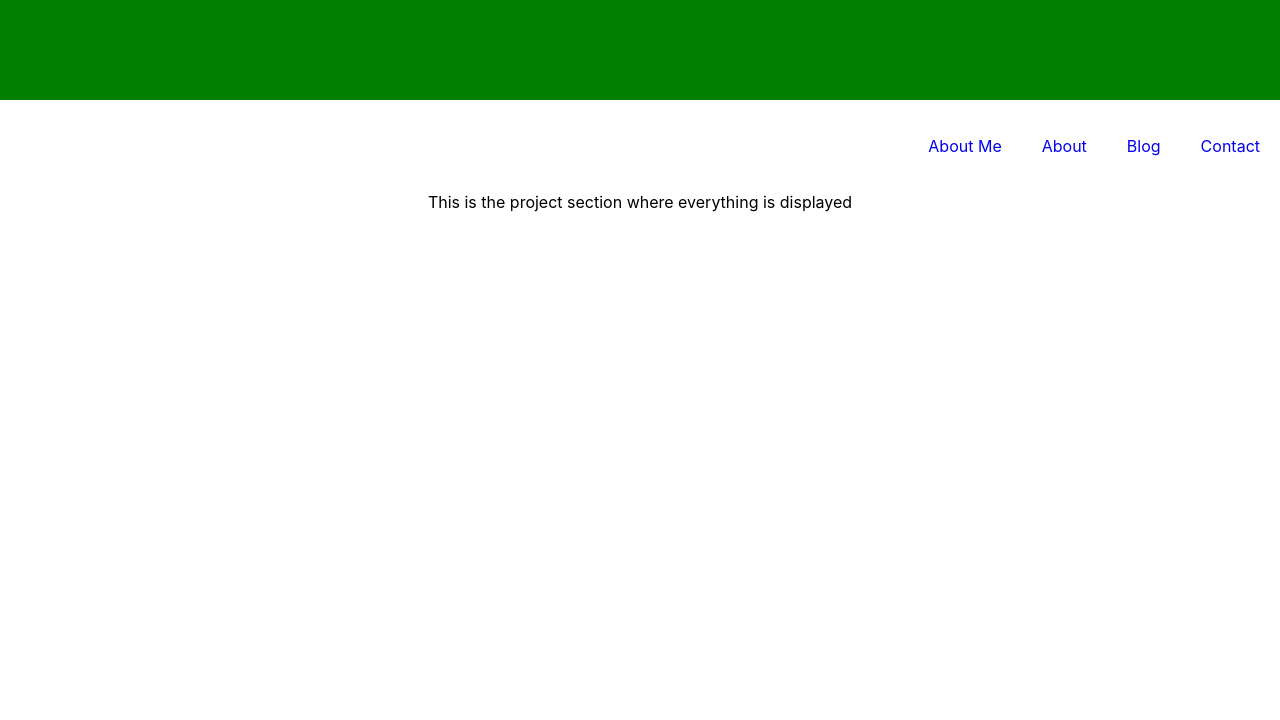
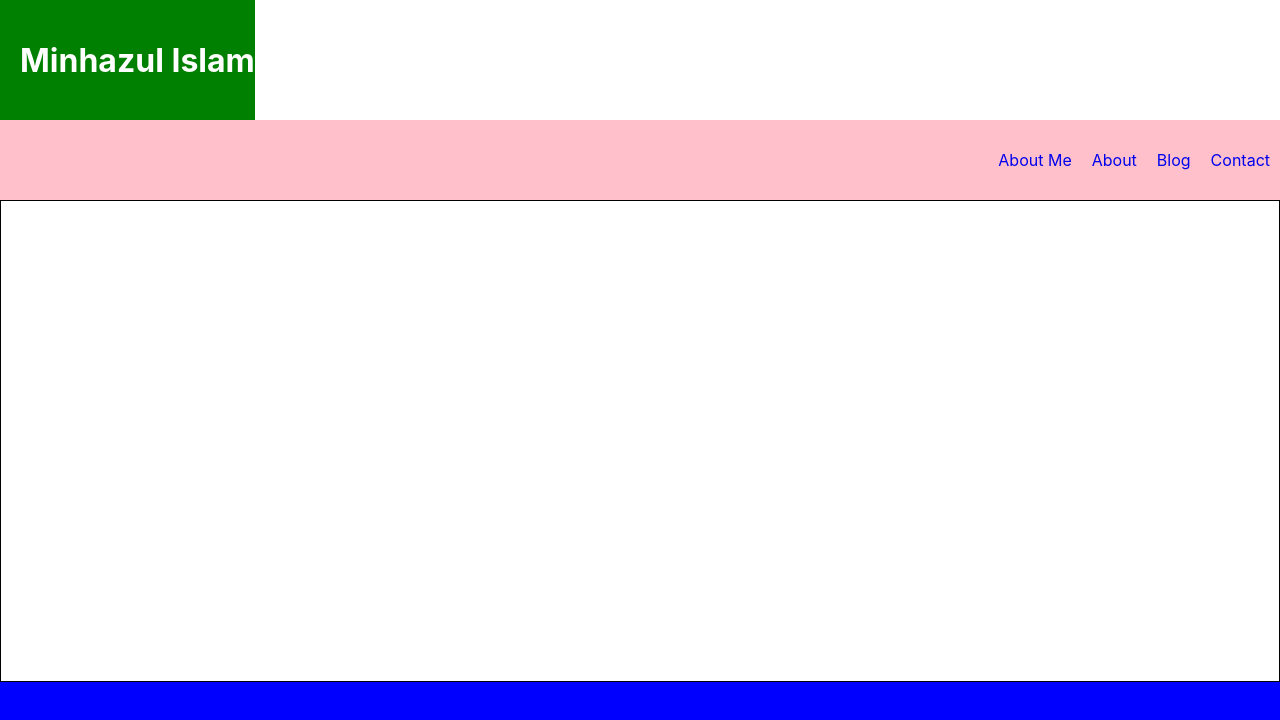
Before and after one commit to Tomal1/portfolio, a React (Create React App) app: page / in a window 1280 px wide. Shown: the top 720 px of the page. Built offline with nearby package versions, Linux system fonts and the light colour scheme.

Commit message:
portions between header, nav, project and footer distrubuted on css

```diff
--- a/src/App.js
+++ b/src/App.js
@@ -3,13 +3,15 @@ import './App.css';
 
 import Project from "./components/Project";
 import Navigation from "./components/Navigation";
-import Header from './components/Header';
+import Header from "./components/Header";
+import Footer from "./components/Footer";
 function App() {
   return (
     <div className="App">
       <Header/>
       <Navigation/>
       <Project/>
+      <Footer/>
     </div>
   );
 }
--- /dev/null
+++ b/src/components/Footer/footer.css
@@ -0,0 +1,4 @@
+.foot{
+    background-color: blue;
+    height: 15vh;
+}
--- a/src/components/Footer/index.js
+++ b/src/components/Footer/index.js
@@ -0,0 +1,12 @@
+import React from "react";
+import "./footer.css";
+
+const Footer = () =>{
+    return(
+        <footer className="foot">
+
+        </footer>
+    )
+}
+
+export default Footer;
--- a/src/components/Header/header.css
+++ b/src/components/Header/header.css
@@ -1,4 +1,12 @@
 .header{
+    display: flex;
+    justify-self: start;
+    align-items: center;
     background-color: green;
-    height:100px;
+    height:15vh;
+    padding: 0px 0px 0px 20px
 }
+
+h1{
+    color: white;
+}
--- a/src/components/Header/index.js
+++ b/src/components/Header/index.js
@@ -4,6 +4,7 @@ import "./header.css";
 const Header = () =>{
     return(
         <header className="header">
+            <h1>Minhazul Islam</h1>
 
         </header>
     )
--- a/src/components/Navigation/navigation.css
+++ b/src/components/Navigation/navigation.css
@@ -1,12 +1,17 @@
 .nav{
     display: flex;
     justify-content: flex-end;
+    align-items: center;
+    background-color: pink;
+    height:10vh;
+    margin: 0px;
 }
 
 .nav-item{
     display: inline;
     list-style: none;
-    padding:20px
+    margin:10px;
+
 }
 
 a{
--- a/src/components/Project/index.js
+++ b/src/components/Project/index.js
@@ -1,9 +1,12 @@
 
 import React from "react";
+import "./project.css"
 
 const Project = () => {
     return(
-        <p>This is the project section where everything is displayed</p>
+        <div className="contentCon">
+
+        </div>
     )
 }
 
--- /dev/null
+++ b/src/components/Project/project.css
@@ -0,0 +1,4 @@
+.contentCon{
+    border: 1px solid black;
+    height: 60vh;
+}
```
